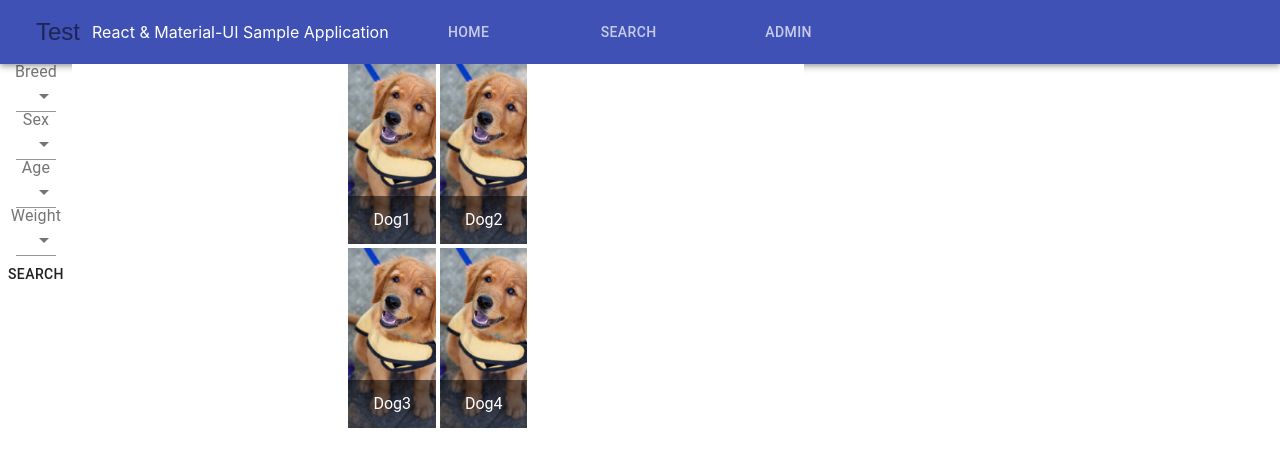
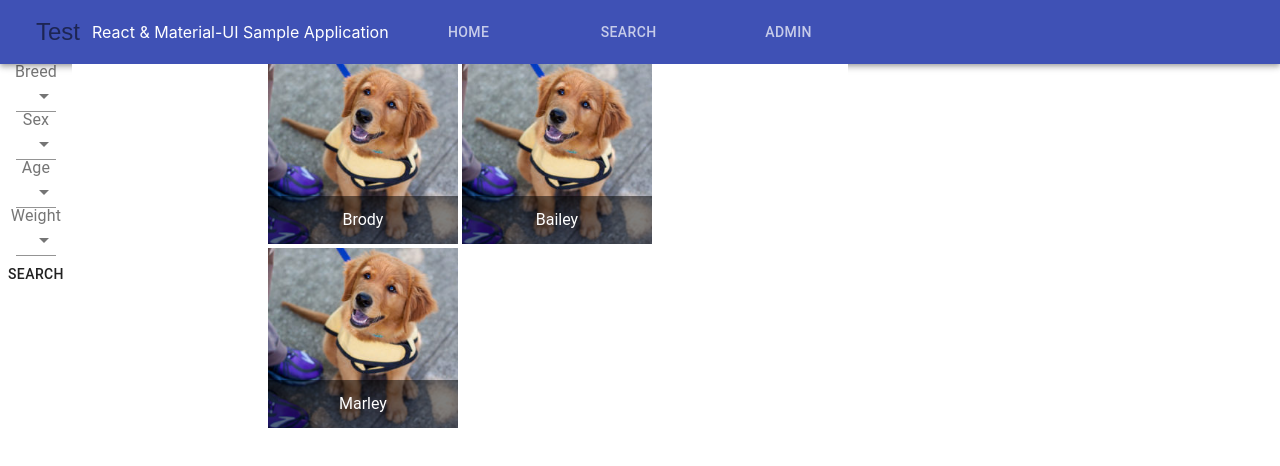
Before and after one commit to zachmkhan/Animal-Adoptions, a React (Create React App) app: page /search in a window 1280 px wide. Shown: the top 466 px of the page. Built offline with nearby package versions, Linux system fonts and the light colour scheme.

Commit message:
Use dummy data instead of hard-coded

```diff
--- a/src/components/ListPets.js
+++ b/src/components/ListPets.js
@@ -4,7 +4,7 @@ import GridListTile from '@material-ui/core/GridListTile';
 import GridListTileBar from '@material-ui/core/GridListTileBar';
 import test from '../testImg.jpg'
 import { makeStyles } from '@material-ui/core/styles';
-
+import pets from './dummyPetData';
 
 const useStyles = makeStyles((theme) => ({
     root: {
@@ -20,15 +20,31 @@ const useStyles = makeStyles((theme) => ({
     },
   }));
 
+var petsData = [];
+// Object.keys(pets).forEach(function(key){
+//     //petsData.push(pets[key]);
+//     petsData.push(  <GridListTile >
+//                         <img src={test} />
+//                         <GridListTileBar title={pets["name"]} />
+//                      </GridListTile>  )
+// });
+pets.forEach(function(obj) {
+    petsData.push(  <GridListTile >
+        <img src={test} />
+        <GridListTileBar title={obj["name"]} />
+     </GridListTile>  )
+})
+
 const ListPets = () => {
     const classes = useStyles();
 
     return(
         <div className={classes.root}>
             <GridList cellHeight={180} cols={2} style={{
-            width: '25%',
+            width: '50%',
             }}>
-                <GridListTile>
+                {petsData}
+                {/* <GridListTile>
                     <img src={test} />
                     <GridListTileBar title="Dog1" />
                 </GridListTile>
@@ -43,7 +59,7 @@ const ListPets = () => {
                 <GridListTile>
                     <img src={test} />
                     <GridListTileBar title="Dog4" />
-                </GridListTile>
+                </GridListTile> */}
             </GridList>
         </div>
     )
--- /dev/null
+++ b/src/components/dummyPetData.js
@@ -0,0 +1,29 @@
+const pets = [
+    {
+        "animal": "Dog",
+        "name": "Brody",
+        "breed": "Boxer",
+        "sex": "Male",
+        "age": "7",
+        "weight": "55"
+    },
+    {
+        "animal": "Dog",
+        "name": "Bailey",
+        "breed": "Beagle",
+        "sex": "Male",
+        "age": "8",
+        "weight": "70"
+    },
+    {
+        "animal": "Cat",
+        "name": "Marley",
+        "breed": "Bobtail",
+        "sex": "Female",
+        "age": "6",
+        "weight": "25"
+    }
+
+]
+
+export default pets;
```
